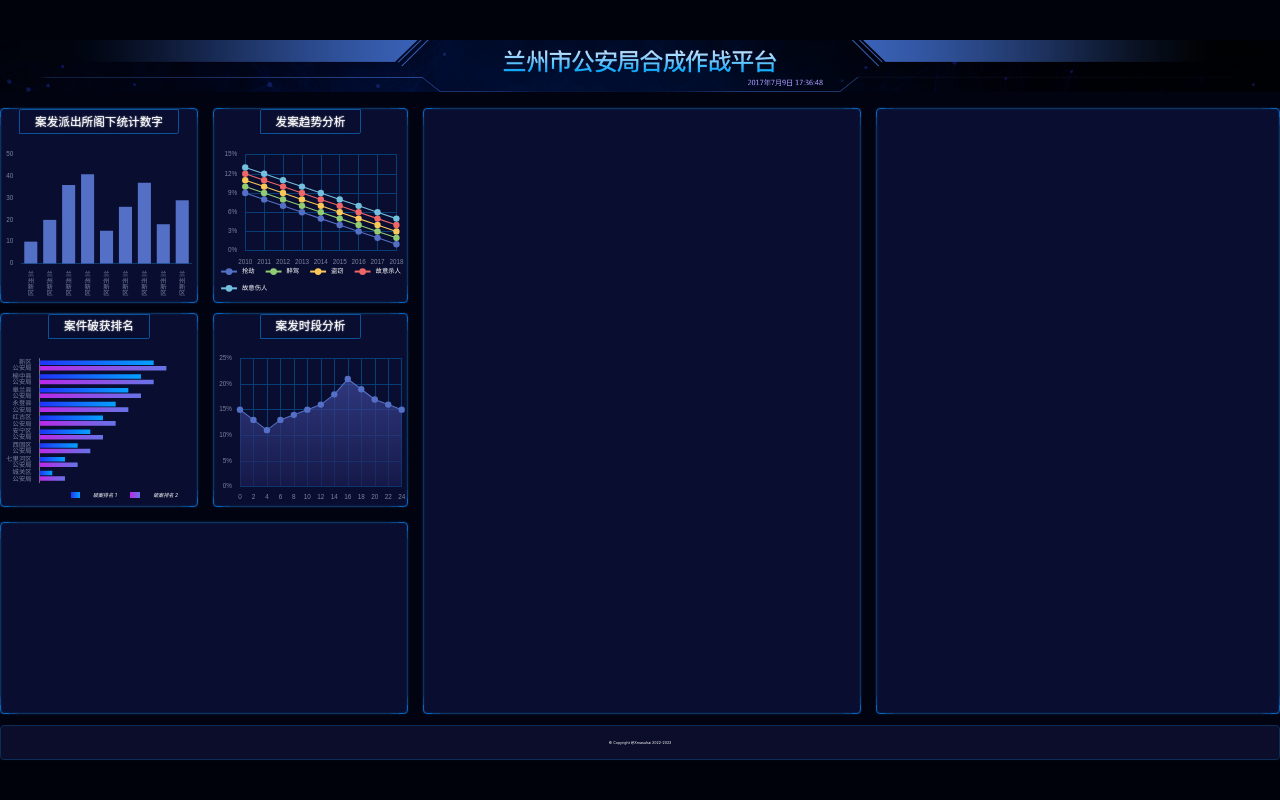
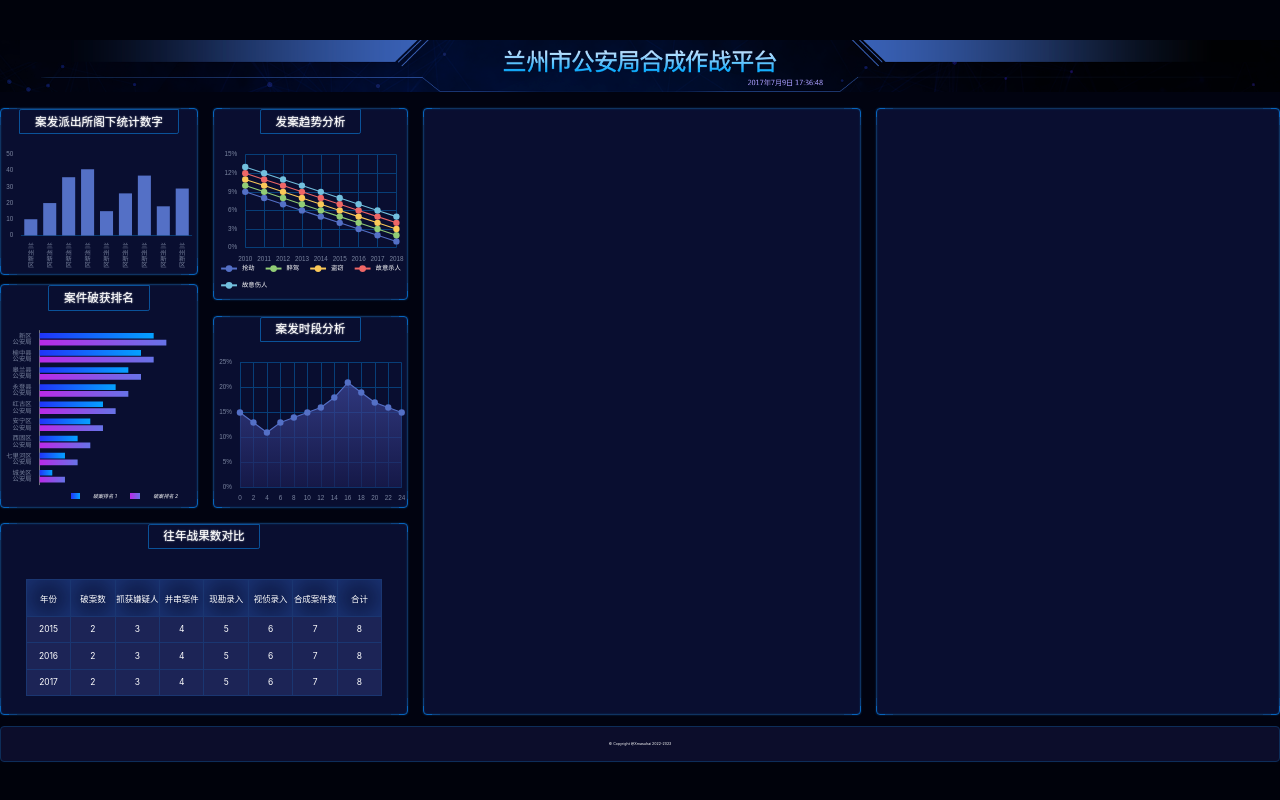
Before and after one commit to xmasuhai/big-screen-visualization_react, a React (Vite) app: page /#/ in a window 1280 px wide. Built offline with nearby package versions, Linux system fonts and the light colour scheme.

Commit message:
制作 chart-5
Took 18 minutes

```diff
--- a/src/components/chart-5.tsx
+++ b/src/components/chart-5.tsx
@@ -1,15 +1,28 @@
-import React, {useEffect, useRef} from 'react';
+import React from 'react';
 
-export const Chart5 =
-() => {
-  const divRef = useRef(null);
-  useEffect(() => {
-
-  }, []);
-
+export const Chart5 = () => {
   return (
-    <div ref={divRef}>
-
+    <div className="success-result">
+      <h2>往年战果数对比</h2>
+      <table>
+        <thead>
+        <tr>
+          <th>年份</th><th>破案数</th><th>抓获嫌疑人</th><th>并串案件</th><th>现勘录入</th>
+          <th>视侦录入</th><th>合成案件数</th><th>合计</th>
+        </tr>
+        </thead>
+        <tbody>
+        <tr>
+          <td>2015</td><td>2</td><td>3</td><td>4</td><td>5</td><td>6</td><td>7</td><td>8</td>
+        </tr>
+        <tr>
+          <td>2016</td><td>2</td><td>3</td><td>4</td><td>5</td><td>6</td><td>7</td><td>8</td>
+        </tr>
+        <tr>
+          <td>2017</td><td>2</td><td>3</td><td>4</td><td>5</td><td>6</td><td>7</td><td>8</td>
+        </tr>
+        </tbody>
+      </table>
     </div>
   );
 };
--- a/src/pages/home.scss
+++ b/src/pages/home.scss
@@ -104,10 +104,10 @@
     .jurisdictional-statistics,
     .case-solving-ranking,
     .trends-in-crime,
-    .incident-period {
+    .incident-period,
+    .success-result {
       height: px(315);
       display: flex;
-      flex: 1;
       align-items: center;
       justify-content: space-between;
       flex-direction: column;
@@ -167,7 +167,32 @@
     }
 
     // 发案趋势 案发时段
-    .trends-in-crime {height: px(363);}
+    .trends-in-crime,
+    .incident-period {height: px(363);}
+
+    // 战果
+    .success-result{
+      > table {
+        margin-top: px(38);
+        border-collapse: collapse;
+        th, td {
+          border: 1px solid #1a3671;
+        }
+        thead {
+          th {
+            height: px(70);
+            box-shadow: inset 0 0 px(60) 0 #1f3d85;
+          }
+        }
+        tbody {
+          td {height: px(50); width: px(84);
+            background: #1c2456;
+          }
+
+        }
+      }
+    }
+
   }
 
   .label-text {
--- a/src/pages/home.tsx
+++ b/src/pages/home.tsx
@@ -5,6 +5,7 @@
 import {Chart2} from '../components/chart-2'
 import {Chart3} from '../components/chart-3'
 import {Chart4} from "../components/chart-4";
+import {Chart5} from "../components/chart-5";
 
 export const Home = () => {
   const year = new Date().getFullYear();
@@ -20,7 +21,9 @@
           <Chart3/>
           <Chart4/>
         </section>
-        <section className="bordered section3"></section>
+        <section className="bordered section3">
+          <Chart5/>
+        </section>
         <section className="bordered section4"></section>
         <section className="bordered section5"></section>
       </main>
```
